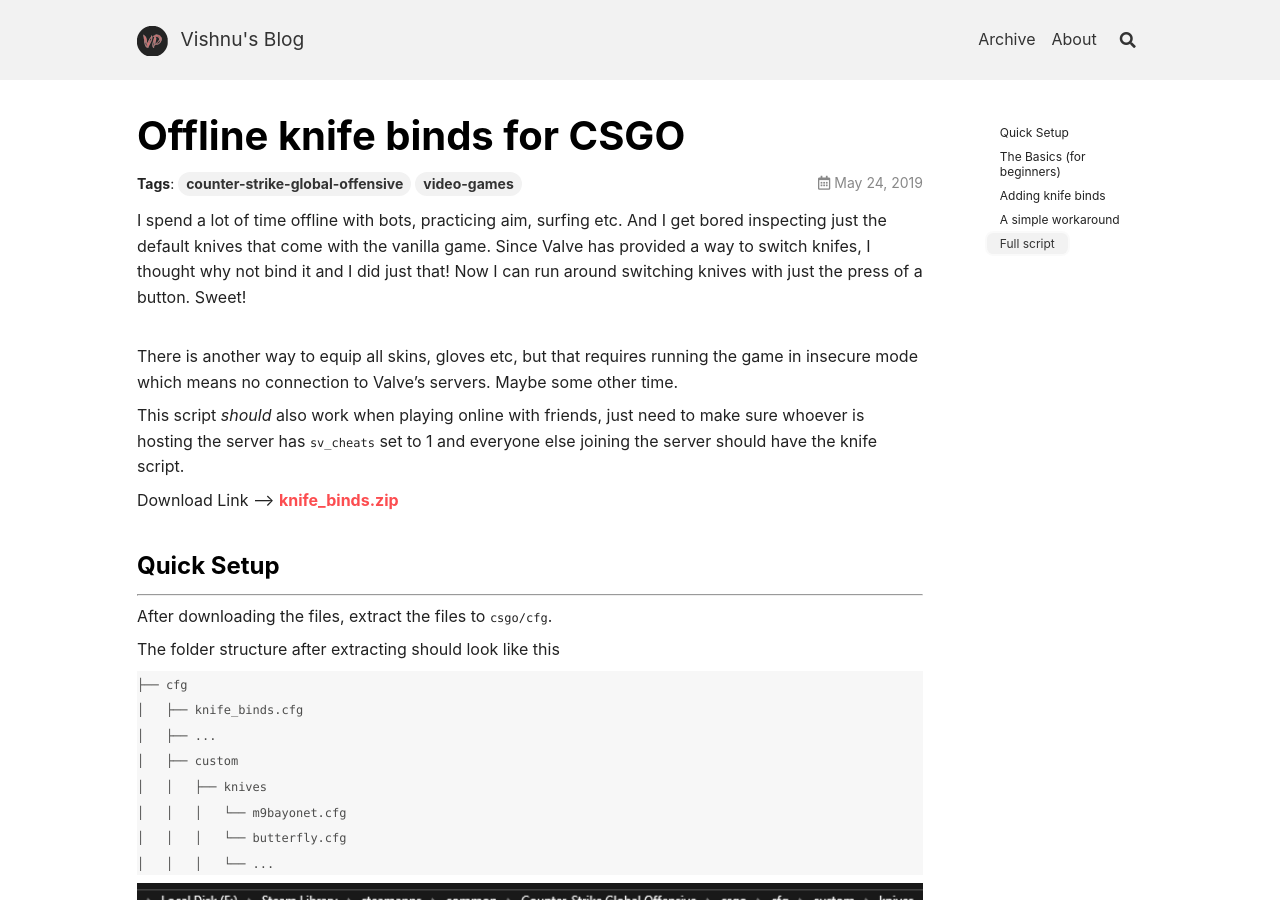
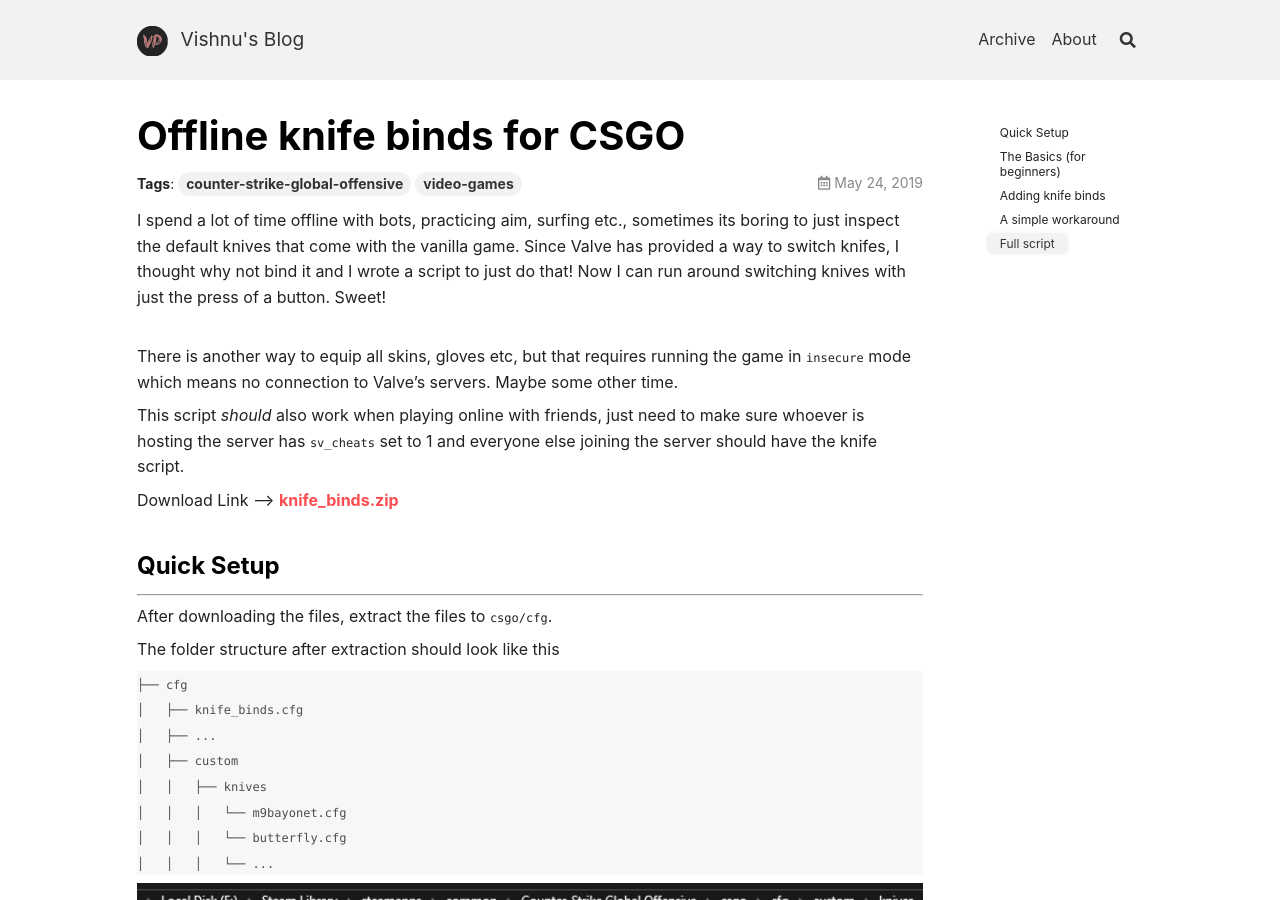
Before and after one commit to vishnu-prasanth/jekyll-blog, a Jekyll site: the page built from _posts/2019-05-24-offline-knife-binds-for-csgo.md, in a window 1280 px wide and 900 px high. Built offline with Jekyll 4.4.1, drawn with Linux system fonts in a browser that asks for light colours; nearby versions of some CDN libraries; some of the changed text lies outside the part shown.

Commit message:
Fixed grammatical error for offline-knife-binds-for-csgo

````diff
--- a/_posts/2019-05-24-offline-knife-binds-for-csgo.md
+++ b/_posts/2019-05-24-offline-knife-binds-for-csgo.md
@@ -4,11 +4,11 @@ title: "Offline knife binds for CSGO"
 tags: counter-strike-global-offensive video-games
 ---
 
-I spend a lot of time offline with bots, practicing aim, surfing etc. And I get bored inspecting just the default knives that come with the vanilla game. Since Valve has provided a way to switch knifes, I thought why not bind it and I did just that! Now I can run around switching knives with just the press of a button. Sweet! <br><br>
+I spend a lot of time offline with bots, practicing aim, surfing etc., sometimes its boring to just inspect the default knives that come with the vanilla game. Since Valve has provided a way to switch knifes, I thought why not bind it and I wrote a script to just do that! Now I can run around switching knives with just the press of a button. Sweet! <br><br>
 
 <!--more-->
 
-There is another way to equip all skins, gloves etc, but that requires running the game in insecure mode which means no connection to Valve's servers. Maybe some other time.<br>
+There is another way to equip all skins, gloves etc, but that requires running the game in `insecure` mode which means no connection to Valve's servers. Maybe some other time.<br>
 
 This script <i>should</i> also work when playing online with friends, just need to make sure whoever is hosting the server has `sv_cheats` set to 1 and everyone else joining the server should have the knife script.<br>
 
@@ -19,7 +19,7 @@ Download Link --> <a name="download-link">[knife_binds.zip][1]</a><br><br>
 
 After downloading the files, extract the files to `csgo/cfg`.<br>
 
-The folder structure after extracting should look like this<br>
+The folder structure after extraction should look like this<br>
 ```
 ├── cfg
 │   ├── knife_binds.cfg
@@ -102,7 +102,7 @@ The `knife_binds.cfg` file should look like this<br>
 
 Where m9bayonet is the alias to load the command inside the file `m9bayonet.cfg`<br>
 
-Now go in-game start an offline game_mode other than DM, and run `exec knife_binds` from the console. And it should work.<br><br>
+Once you've finished binding, start an offline game with bots other than DM, run `exec knife_binds` from the console. And it should work.<br><br>
 
 ### Full script
 
````
Also changed, not shown: other parts of _posts/2019-05-24-offline-knife-binds-for-csgo.md (+1 -1 lines).
